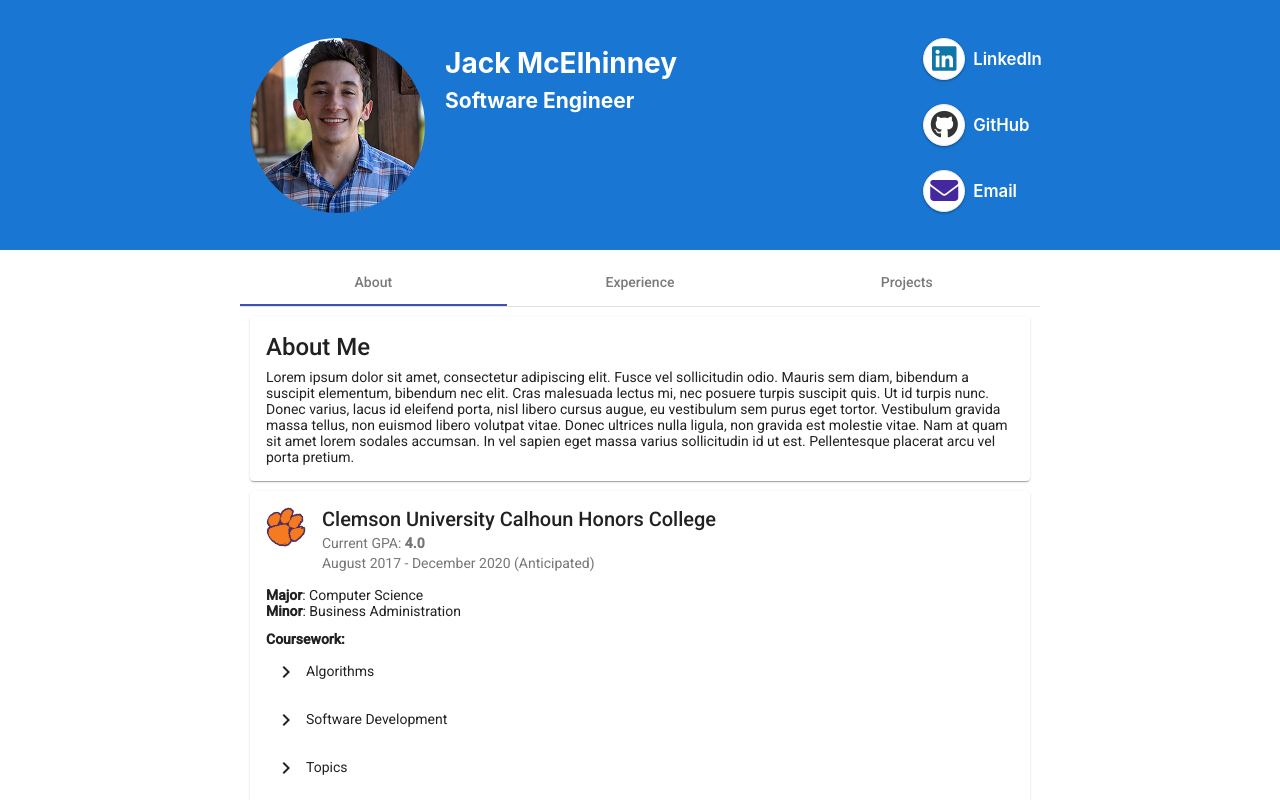
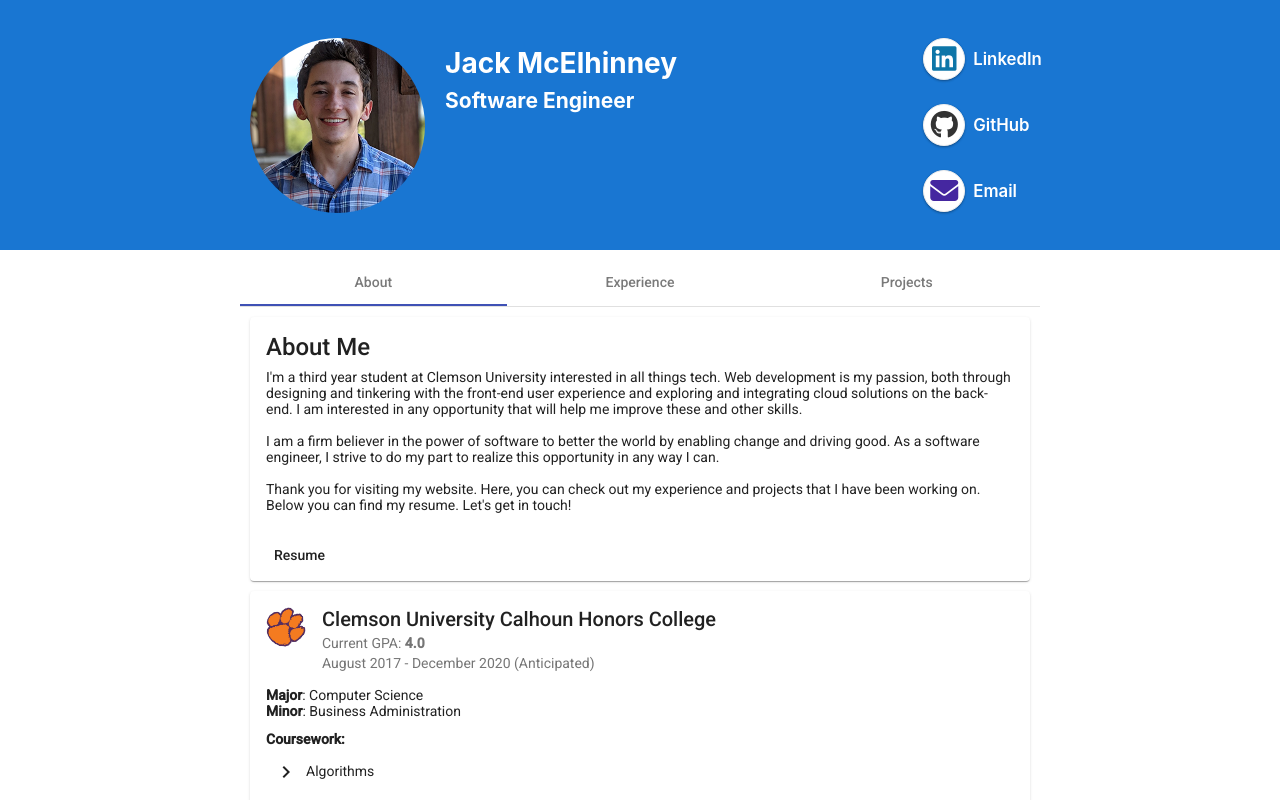
Before and after one commit to jackcmac/jack-mcelhinney, an Angular app: page / in a window 1280 px wide. Shown: the top 800 px of the page. Built offline with nearby package versions, Linux system fonts and the light colour scheme.

Commit message:
about text and cleanup

```diff
--- a/src/app/app.component.html
+++ b/src/app/app.component.html
@@ -54,8 +54,15 @@
             About Me
           </mat-card-title>
           <mat-card-content>
-              Lorem ipsum dolor sit amet, consectetur adipiscing elit. Fusce vel sollicitudin odio. Mauris sem diam, bibendum a suscipit elementum, bibendum nec elit. Cras malesuada lectus mi, nec posuere turpis suscipit quis. Ut id turpis nunc. Donec varius, lacus id eleifend porta, nisl libero cursus augue, eu vestibulum sem purus eget tortor. Vestibulum gravida massa tellus, non euismod libero volutpat vitae. Donec ultrices nulla ligula, non gravida est molestie vitae. Nam at quam sit amet lorem sodales accumsan. In vel sapien eget massa varius sollicitudin id ut est. Pellentesque placerat arcu vel porta pretium.
+              I'm a third year student at Clemson University interested in all things tech.
+              Web development is my passion, both through designing and tinkering with the front-end user experience and exploring and integrating cloud solutions on the back-end.
+              I am interested in any opportunity that will help me improve these and other skills.<br><br>
+              I am a firm believer in the power of software to better the world by enabling change and driving good. As a software engineer, I strive to do my part to realize this opportunity in any way I can.<br><br>
+              Thank you for visiting my website. Here, you can check out my experience and projects that I have been working on. Below you can find my resume. Let's get in touch!
           </mat-card-content>
+          <mat-card-actions>
+              <a mat-button href="assets/documents/Jack C McElhinney Resume.pdf" target="_blank">Resume</a>
+          </mat-card-actions>
         </mat-card>
         <mat-card class="tab-card about-card">
           <mat-card-header>
@@ -241,7 +248,7 @@
             </p>
           </mat-card-content>
           <mat-card-actions>
-              <a mat-button href="assets/documents/thesis.pdf" target="_blank">Thesis</a>
+              <a mat-button href="assets/documents/Jack C McElhinney Senior Thesis.pdf" target="_blank">Thesis</a>
           </mat-card-actions>
         </mat-card>
       </div>
--- a/src/app/app.component.ts
+++ b/src/app/app.component.ts
@@ -24,7 +24,7 @@ const TREE_DATA: CourseNode[] = [
     ]
   },
   {
-    name: 'Topics',
+    name: 'Other',
     children: [
       {name: 'Artificial Intelligence'},
       {name: 'Linear Algebra'},
```
Also changed, not shown: 2 other files (tests, documents, lock files or other folders).
